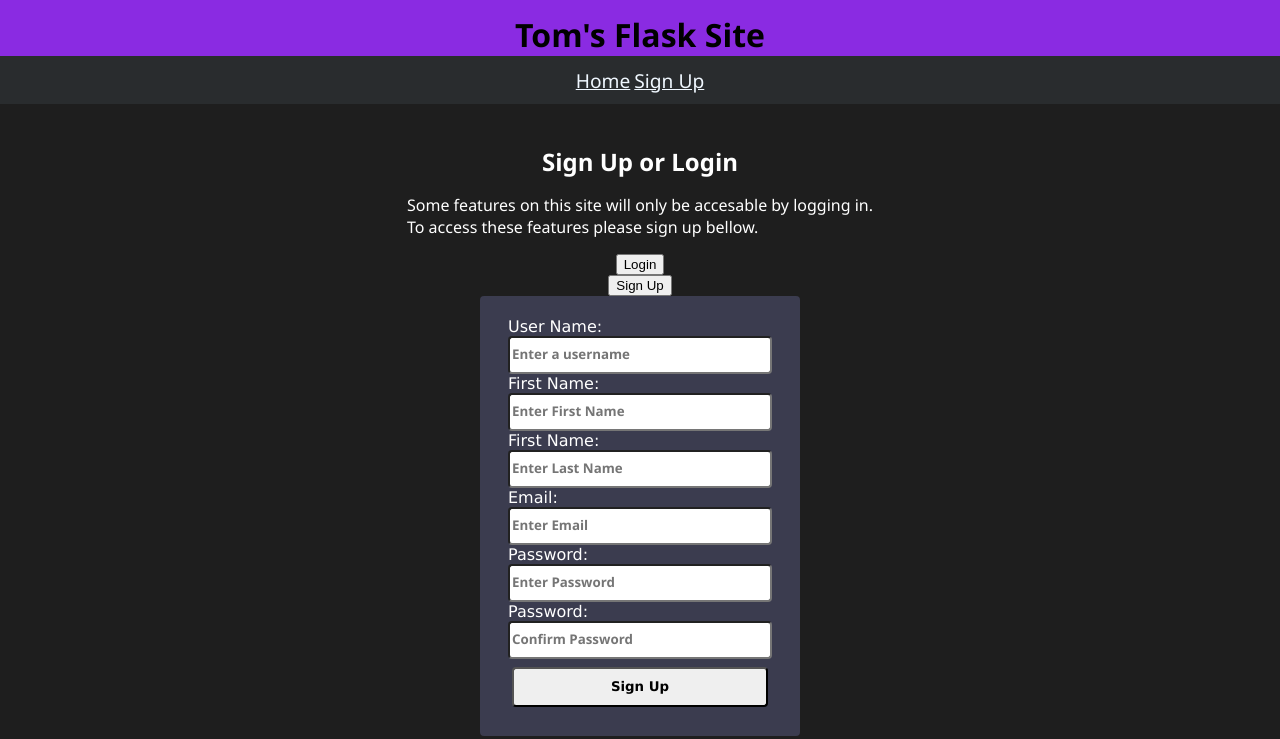
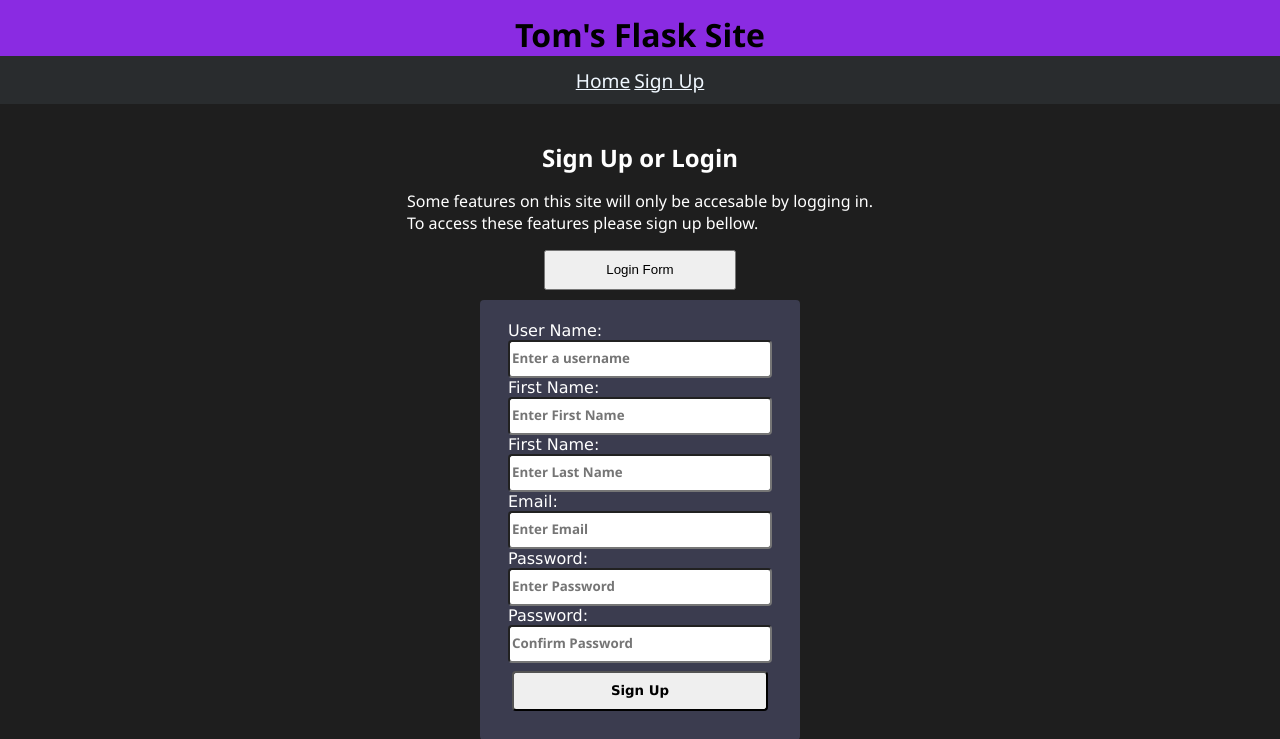
Before and after one commit to thankinson/tlh_flask_site, a Flask app: page /register in a window 1280 px wide. Shown: the top 739 px of the page. Run offline with Flask 2, Linux system fonts and the light colour scheme.

Commit message:
Fixed the css and javascript on signup/login page

```diff
--- a/application/forms/forms.py
+++ b/application/forms/forms.py
@@ -14,5 +14,5 @@ class UserRegistration(FlaskForm):
 class UserLogin(FlaskForm):
     user_name = StringField('User Name: ', validators=[DataRequired(), Length(min=4, max=30)])
     password = PasswordField('Password: ', validators=[DataRequired()])
-    remember_user = BooleanField('Remember Me')
+    remember_user = BooleanField('Remember Me :')
     submit = SubmitField('Login')
--- a/application/routes/routes.py
+++ b/application/routes/routes.py
@@ -12,7 +12,9 @@ def index():
 
 @app.route('/register', methods=['GET', 'POST'])
 def register():
-    Loginservice.is_logged_in()
+    # Loginservice.is_logged_in()  #### this is not yet working
+
+    ## Sign Up section ##
     message = ""
     form = UserRegistration()
     if form.validate_on_submit():
--- a/application/static/styles/signup.css
+++ b/application/static/styles/signup.css
@@ -70,3 +89,23 @@ input{
 .warningtext{
     color: black;
 }
+.signup-btn-div{
+    display: none;
+}
+.login-btn-div{
+    display: flex;
+}
+
+.buttoncontainer{
+    display: flex;
+    flex-direction: column;
+    align-items: center;
+    justify-content: center;
+    min-width: 20vw;
+    min-height: 5vh;
+    padding-bottom: 10px;
+}
+.btn-size{
+    width: 15vw;
+    height: 5vh;
+}
--- a/application/templates/signup.html
+++ b/application/templates/signup.html
@@ -10,9 +10,18 @@
     <br>
     To access these features please sign up bellow.
 </p>
+    <div class="buttoncontainer">
 
-<button class="open-button" onclick="OpenForm()">Login</button>
-<button class="open-button" onclick="CloseForm()">Sign Up</button>
+        <div class="login-btn-div" id="LogInBtn">
+            <button class="btn-size" onclick="OpenForm()">Login Form</button>
+        </div>
+
+        <div class="signup-btn-div" id="SignUpBtn">
+            <button class="btn-size" onclick="CloseForm()">Sign Up Form</button>
+        </div>
+
+    </div>
+
 <div class="form">
     {{ logform.hidden_tag() }}
     <form class="signupform-container" method="POST" action="" id="signUp">
@@ -75,52 +88,23 @@
 {% endblock body %}
 
 
-
-
-
-<!-- <button class="open-button" onclick="OpenForm()">Login</button>
-<div class="form-pop" id="myForm">
-    <div class="form">
-        <form class="form-container" method="POST" action="">
-            {{ form.hidden_tag() }}
-
-            <div>
-                {{ form.user_name.label }}
-                {{ form.user_name }}
-
-            </div>
-            <div>
-                {{ form.password.label }}
-                {{ form.password }}
-            </div>
-            <div>
-                {{ form.remember_user.label }}
-                {{ form.remember_user }}
-            </div>
-            <div>
-                {{ form.submit }}
-            </div>
-        </form>
-        <div>
-            {{ message }}
-        </div>
-    </div>
-
-    <button class="open-button" onclick="CloseForm()">Close</button>
-
-</div> -->
-
 {% block script %}
 <script  type="text/javascript">
     function OpenForm() {
         document.getElementById('signUp').style.display = "none";
         document.getElementById('logIn').style.display = "flex";
+        document.getElementById('LogInBtn').style.display = "none";
+        document.getElementById('SignUpBtn').style.display = "flex";
+
 
     }
 
     function CloseForm() {
         document.getElementById('logIn').style.display = "none";
         document.getElementById('signUp').style.display = "flex";
+        document.getElementById('LogInBtn').style.display = "flex";
+        document.getElementById('SignUpBtn').style.display = "none";
     }
+
 </script>
 {% endblock script %}
```
Also changed, not shown: other parts of application/static/styles/signup.css (+24 -5 lines), other parts of application/templates/signup.html (+10 -6 lines).
